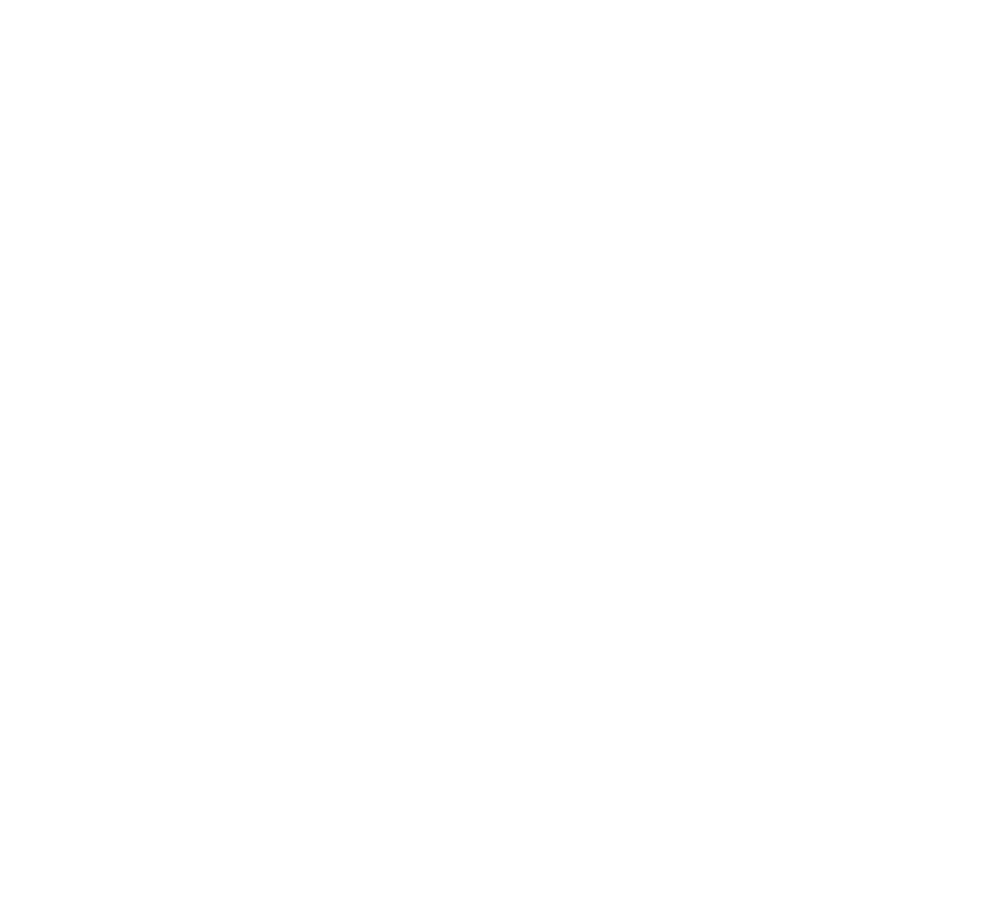
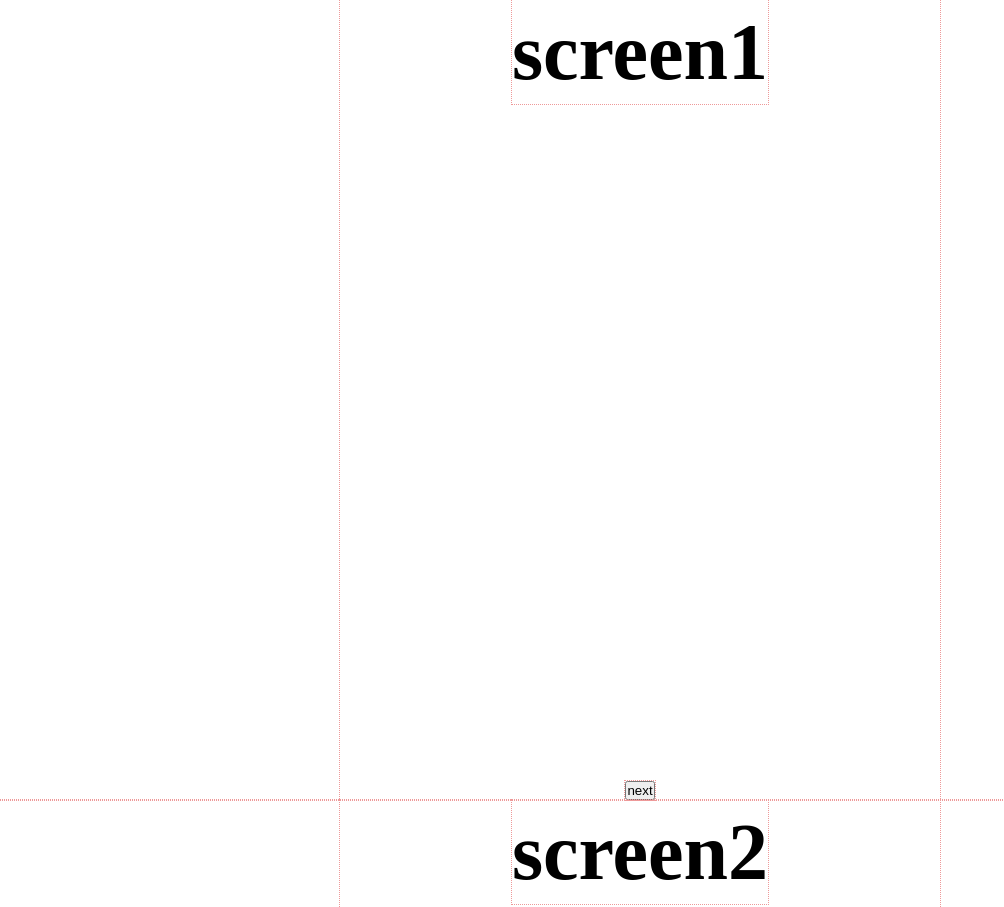
Before and after one commit to OlennikovYV/game-circles, a website built with webpack: page src/index.html in a window 1280 px wide. Shown: the top 907 px of the page, without its empty margins (0-1004 px from the left). Before the commit the page ends 800 px from the top, so only its background shows below. Built offline with nearby package versions, Linux system fonts and the light colour scheme.

Commit message:
Intermediate commit. Added three screens of the game.

```diff
--- a/src/index.html
+++ b/src/index.html
@@ -6,5 +6,24 @@
     <meta name="viewport" content="width=device-width, initial-scale=1.0" />
     <title><%= htmlWebpackPlugin.options.title %></title>
   </head>
-  <body></body>
+  <body>
+    <div class="screens">
+      <div class="container">
+        <h1 class="title">screen1</h1>
+        <button class="next">next</button>
+      </div>
+    </div>
+    <div class="screens">
+      <div class="container">
+        <h1 class="title">screen2</h1>
+        <button class="next">next</button>
+      </div>
+    </div>
+    <div class="screens">
+      <div class="container">
+        <h1 class="title">screen3</h1>
+        <button class="next">next</button>
+      </div>
+    </div>
+  </body>
 </html>
--- a/src/js/index.js
+++ b/src/js/index.js
@@ -1 +1,6 @@
 import "../sass/style.scss";
+
+!(function () {
+  let currentScreen = 0;
+  const screens = document.getElementsByClassName("screens");
+})();
--- a/src/sass/style.scss
+++ b/src/sass/style.scss
@@ -0,0 +1,33 @@
+$debug_color: #ee9999;
+
+* {
+  margin: 0;
+  padding: 0;
+  outline: 1px dotted $debug_color;
+}
+
+body {
+  overflow: hidden;
+}
+
+.screens {
+  display: flex;
+  justify-content: center;
+  align-items: center;
+  height: 100vh;
+  width: 100%;
+}
+
+.container {
+  display: flex;
+  width: 600px;
+  height: 100%;
+  flex-direction: column;
+  justify-content: space-between;
+  align-items: center;
+}
+
+.title {
+  font-size: 5rem;
+  line-height: 1.3;
+}
```
